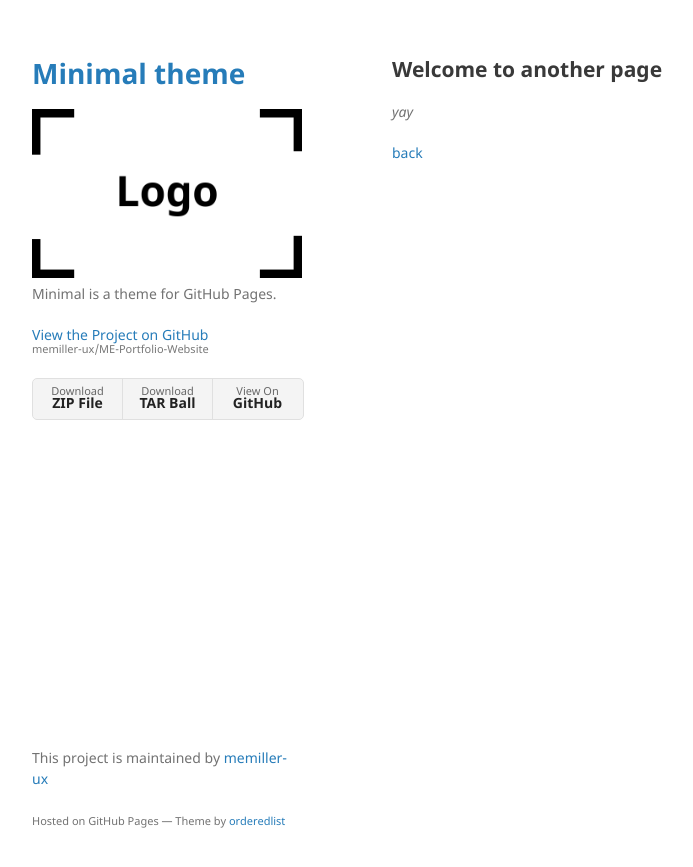
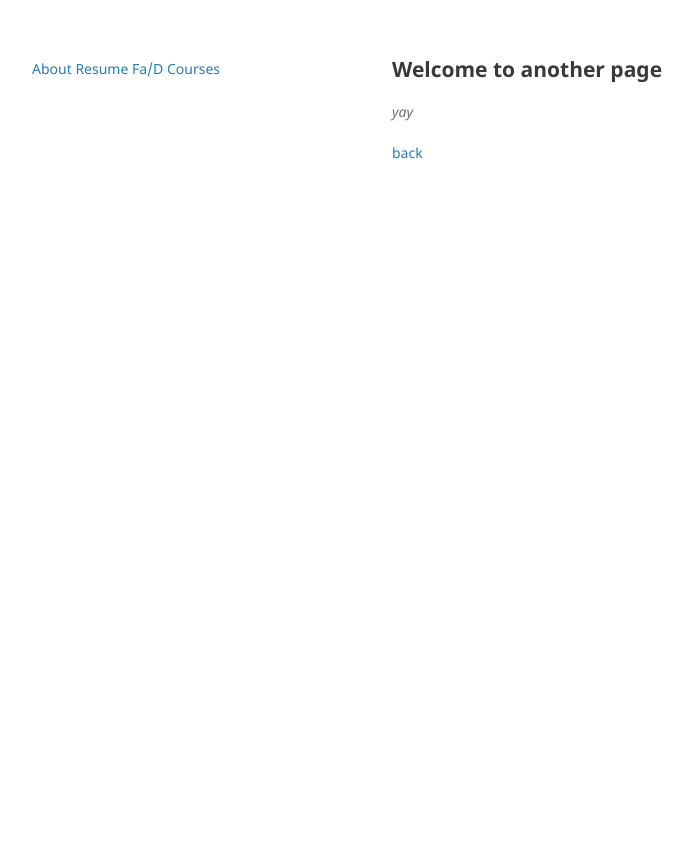
Before and after one commit to memiller-ux/ME-Portfolio-Website, a Jekyll site: the page built from another-page.md, in a window 1280 px wide. Shown: the top 867 px of the page, without its empty margins (178-871 px from the left). Built offline with Jekyll 4.4.1, drawn with Linux system fonts in a browser that asks for light colours; our own code applies the rules of GitHub Pages for plain Markdown files.

Commit message:
updating layout

```diff
--- a/_layouts/default.html
+++ b/_layouts/default.html
@@ -15,41 +15,33 @@
   <body>
     <div class="wrapper">
       <header>
-        <h1><a href="{{ "/" | absolute_url }}">{{ site.title | default: site.github.repository_name }}</a></h1>
+        <style>
+          ul {
+            list-style-type: none;
+            margin: 0;
+            padding: 0;
+          }
 
-        {% if site.logo %}
-          <img src="{{site.logo | relative_url}}" alt="Logo" />
-        {% endif %}
+          li {
+            display: inline;
+          }
+          </style>
+          </head>
+          <body>
 
-        <p>{{ site.description | default: site.github.project_tagline }}</p>
+          <ul>
+            <li><a href="#about">About</a></li>
+            <li><a href="#resume">Resume</a></li>
+            <li><a href="#fad">Fa/D</a></li>
+            <li><a href="#courses">Courses</a></li>
+          </ul>
 
-        {% if site.github.is_project_page %}
-        <p class="view"><a href="{{ site.github.repository_url }}">View the Project on GitHub <small>{{ site.github.repository_nwo }}</small></a></p>
-        {% endif %}
-
-        {% if site.github.is_user_page %}
-        <p class="view"><a href="{{ site.github.owner_url }}">View My GitHub Profile</a></p>
-        {% endif %}
-
-        {% if site.show_downloads %}
-        <ul class="downloads">
-          <li><a href="{{ site.github.zip_url }}">Download <strong>ZIP File</strong></a></li>
-          <li><a href="{{ site.github.tar_url }}">Download <strong>TAR Ball</strong></a></li>
-          <li><a href="{{ site.github.repository_url }}">View On <strong>GitHub</strong></a></li>
-        </ul>
-        {% endif %}
       </header>
       <section>
 
       {{ content }}
 
       </section>
-      <footer>
-        {% if site.github.is_project_page %}
-        <p>This project is maintained by <a href="{{ site.github.owner_url }}">{{ site.github.owner_name }}</a></p>
-        {% endif %}
-        <p><small>Hosted on GitHub Pages &mdash; Theme by <a href="https://github.com/orderedlist">orderedlist</a></small></p>
-      </footer>
     </div>
     <script src="{{ "/assets/js/scale.fix.js" | relative_url }}"></script>
   </body>
```
Also changed, not shown: about.md (added, +5 -0 lines), index.md (deleted, +0 -123 lines).
